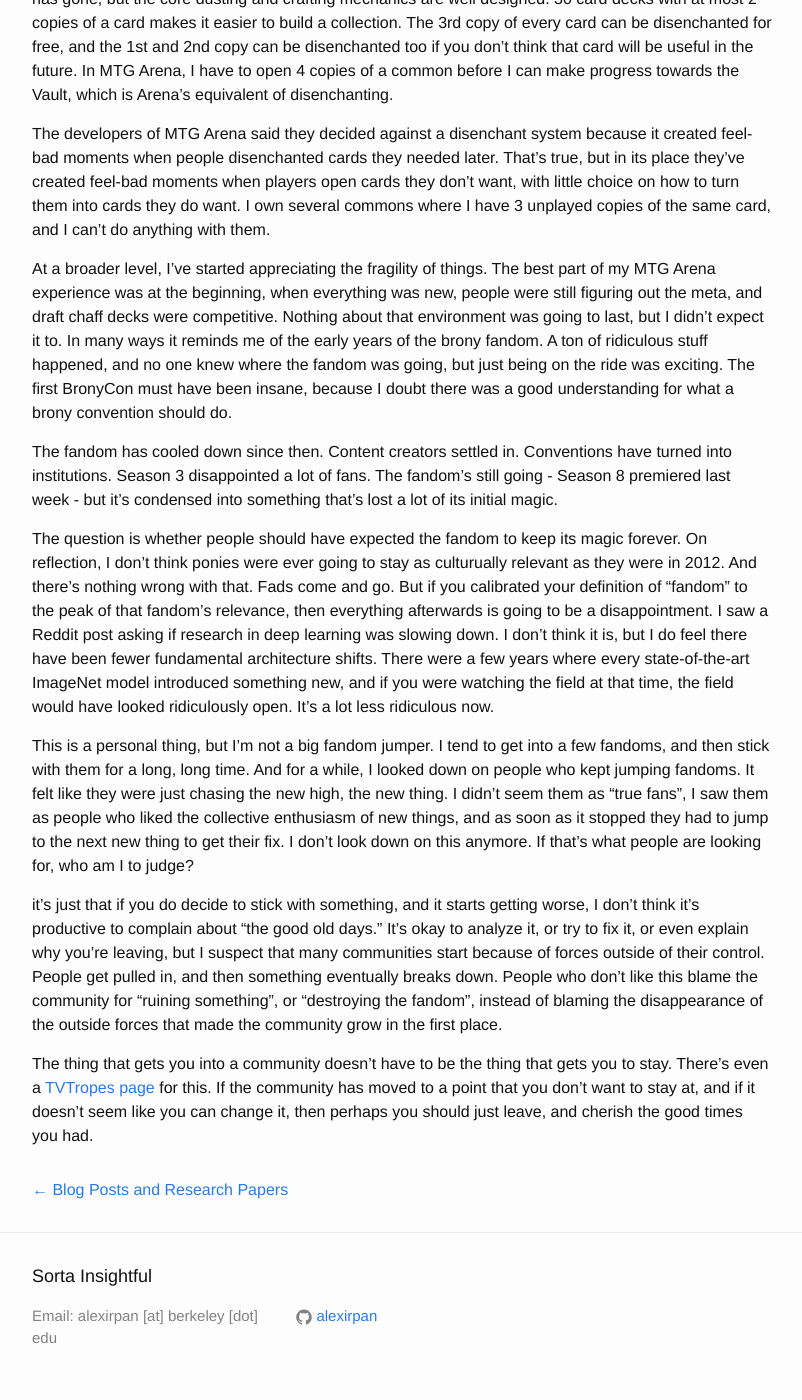
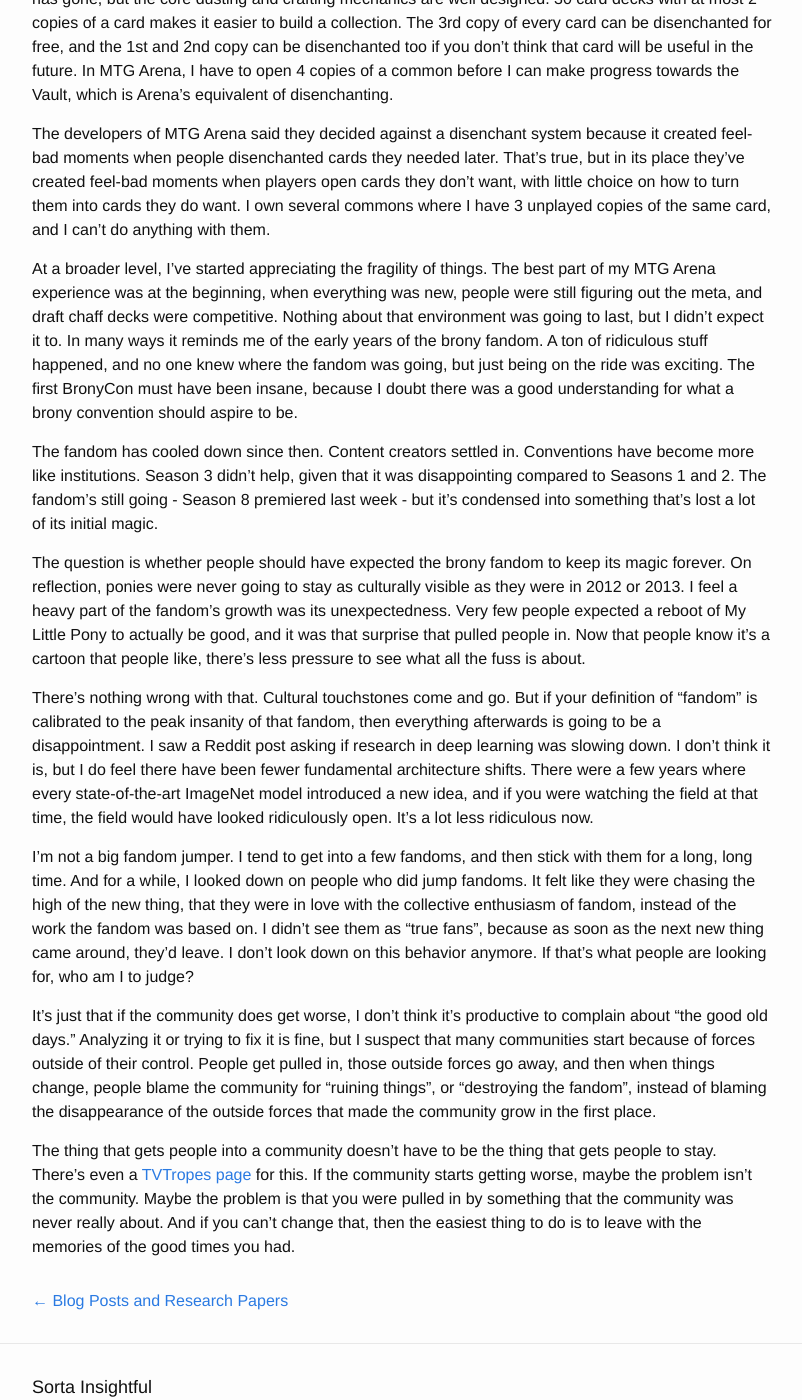
Before and after one commit to alexirpan/alexirpan.github.io, a Jekyll site: the page built from _posts/2018-03-29-magic-arena.markdown, in a window 1280 px wide and 1400 px high, scrolled down 992 px. Shown: the whole window, without its empty margins (238-1040 px from the left). Built offline with Jekyll 4.4.1, drawn with Linux system fonts in a browser that asks for light colours; nearby versions of some CDN libraries; some of the changed text lies outside the part shown.

Commit message:
Tiem change, publishing now because this got longer than I expected.

```diff
--- a/_posts/2018-03-28-magic-arena.markdown
+++ b/_posts/2018-03-29-magic-arena.markdown
@@ -68,46 +69,56 @@
 In many ways it reminds me of the early years of the brony fandom. A ton of
 ridiculous stuff happened, and no one knew where the fandom was going, but just
 being on the ride was exciting. The first BronyCon must have been insane, because
-I doubt there was a good understanding for what a brony convention should do.
+I doubt there was a good understanding for what a brony convention should aspire
+to be.
 
 The fandom has cooled down since then. Content creators settled in. Conventions
-have turned into institutions. Season 3 disappointed a lot of fans. The fandom's
+have become more like institutions. Season 3 didn't help, given that it was
+disappointing compared to Seasons 1 and 2. The fandom's
 still going - Season 8 premiered last week - but it's condensed into something
 that's lost a lot of its initial magic.
 
-The question is whether people should have expected the fandom to keep its magic
-forever. On reflection, I don't think ponies were ever going to stay as
-culturually relevant as they were in 2012. And there's nothing wrong with that.
-Fads come and go. But if you calibrated your definition of "fandom" to the peak
-of that fandom's relevance, then everything afterwards is going to be a
-disappointment. I saw a Reddit post asking if research in deep learning was
+The question is whether people should have expected the brony fandom to keep
+its magic forever. On reflection, ponies were never going to stay as culturally
+visible as they were in 2012 or 2013. I feel a heavy part of the fandom's growth was
+its unexpectedness. Very few people expected a reboot of My Little Pony
+to actually be good, and it was that surprise that pulled people in. Now that
+people know it's a cartoon that people like, there's less pressure to see what
+all the fuss is about.
+
+There's nothing wrong with that. Cultural touchstones come and go. But if your definition of "fandom"
+is calibrated to the peak insanity of that fandom, then
+everything afterwards is going to be a disappointment. I saw a Reddit post asking if research in deep learning was
 slowing down. I don't think it is, but I do feel there have been fewer
 fundamental architecture shifts. There were a few years where every
-state-of-the-art ImageNet model introduced something new, and if you were watching
-the field at that time, the field would have looked ridiculously open. It's a lot less
-ridiculous now.
+state-of-the-art ImageNet model introduced a new idea, and if you were watching
+the field at that time, the field would have looked ridiculously open. It's a
+lot less ridiculous now.
 
-This is a personal thing, but I'm not a big fandom jumper. I tend to get into a
+I'm not a big fandom jumper. I tend to get into a
 few fandoms, and then stick with them for a long, long time. And for a while,
-I looked down on people who kept jumping fandoms. It felt like they were just
-chasing the new high, the new thing. I didn't seem them as "true fans", I saw
-them as people who liked the collective enthusiasm of new things, and as soon
-as it stopped they had to jump to the next new thing to get their fix.
-I don't look down on this anymore. If that's what people are looking for, who
-am I to judge?
+I looked down on people who did jump fandoms. It felt like they were
+chasing the high of the new thing, that they were in love with the collective
+enthusiasm of fandom, instead of the work the fandom was based on. I didn't
+see them as "true fans", because as soon as the next new thing came around,
+they'd leave.
+I don't look down on this behavior anymore. If that's what people are looking
+for, who am I to judge?
 
-it's just that if you do decide to stick with something, and it starts getting
-worse, I don't think it's productive to complain about "the good old days."
-It's okay to analyze it, or try to fix it, or even explain why you're leaving,
+It's just that if the community does get worse, I don't think
+it's productive to complain about "the good old days."
+Analyzing it or trying to fix it is fine,
 but I suspect that many communities start because of forces outside of their
-control. People get pulled in, and then something eventually breaks down.
-People who don't like this blame the community for "ruining something", or
+control. People get pulled in, those outside forces go away, and then when
+things change, people blame the community for "ruining things", or
 "destroying the fandom", instead of blaming
 the disappearance of the outside forces that made the community grow in the
 first place.
 
-The thing that gets you into a community doesn't have to be the thing that
-gets you to stay. There's even a [TVTropes page](http://tvtropes.org/pmwiki/pmwiki.php/JustForFun/ComeForTheXStayForTheY)
-for this. If the community has moved to a point that you don't want to stay at,
-and if it doesn't seem like you can change it, then perhaps you should just
-leave, and cherish the good times you had.
+The thing that gets people into a community doesn't have to be the thing that
+gets people to stay. There's even a [TVTropes page](http://tvtropes.org/pmwiki/pmwiki.php/JustForFun/ComeForTheXStayForTheY)
+for this. If the community starts getting worse, maybe the problem isn't
+the community. Maybe the problem is that you were pulled in by something that
+the community was never really about. And if you can't
+change that, then the easiest thing to do is to leave with the memories of the
+good times you had.
```
Also changed, not shown: other parts of _posts/2018-03-29-magic-arena.markdown (+4 -3 lines).
